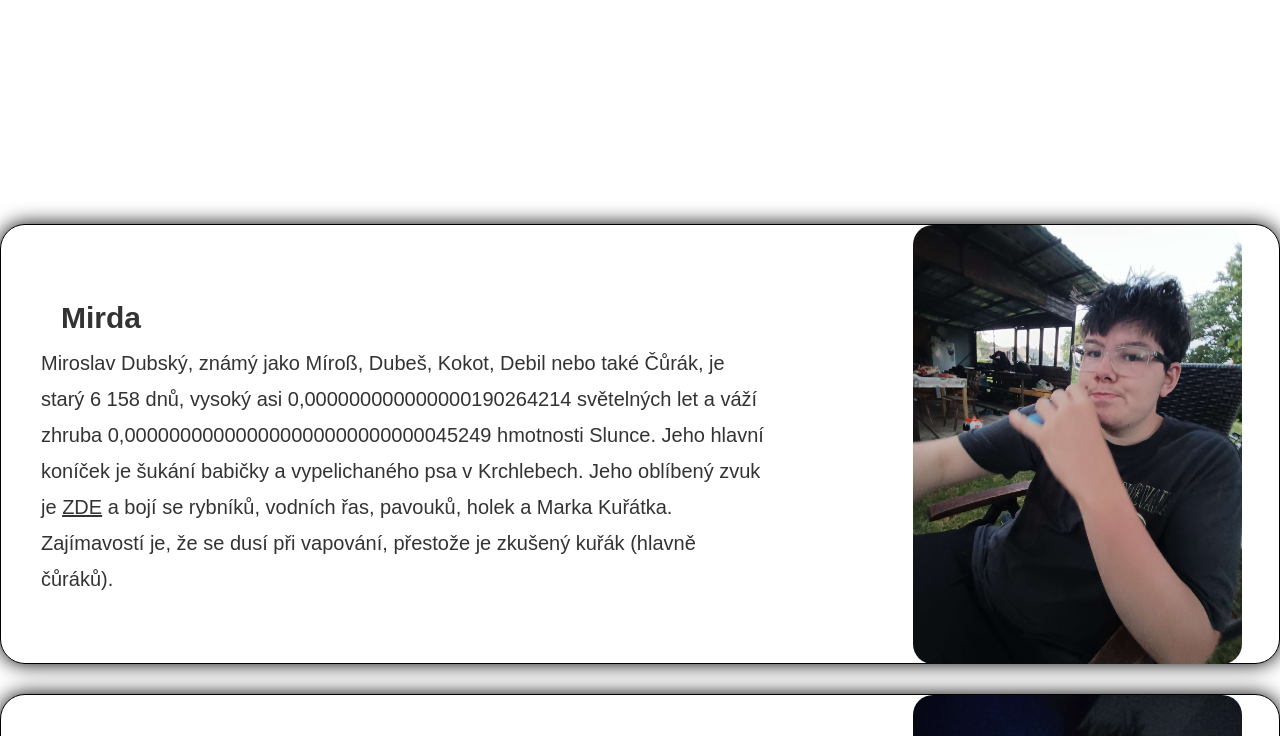
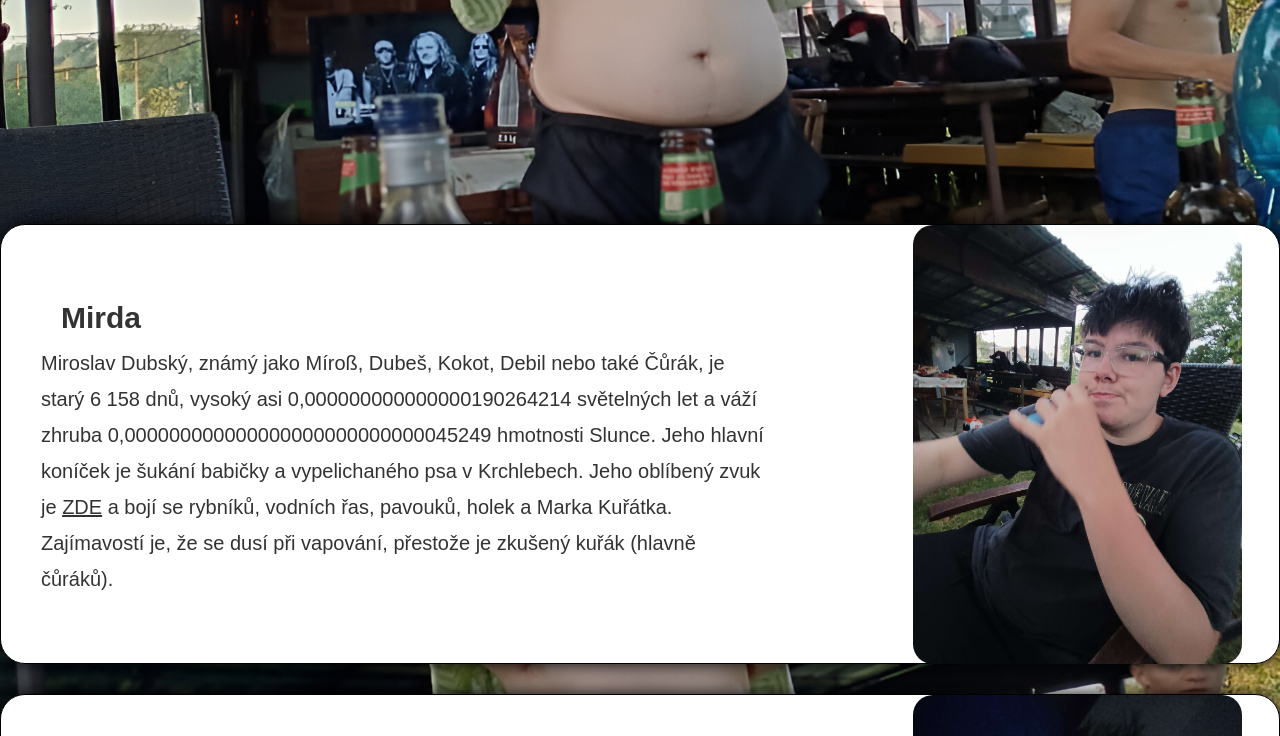
Before and after one commit to Mirxx-xd/My-website, a plain HTML site: page index.html in a window 1280 px wide. Shown: the part 472-1208 px from the top of the page. Drawn offline with Linux system fonts and the light colour scheme; the site is published under a folder, as on GitHub Pages, so addresses that start at the root find nothing.

Commit message:
style.css

```diff
--- a/style.css
+++ b/style.css
@@ -1,7 +1,7 @@
 @import url('https://fonts.googleapis.com/css2?family=Indie+Flower&display=swap');
 
 body {
-    background-image: url(/images/main.jpg);
+    background-image: url(images/main.jpg);
     background-position: top center;
     background-size: 100%;
     background-repeat: no-repeat;
```
